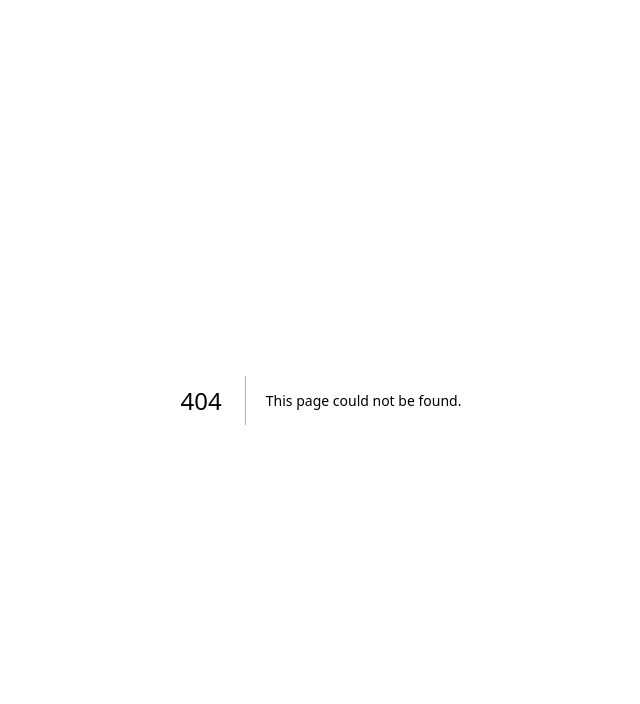
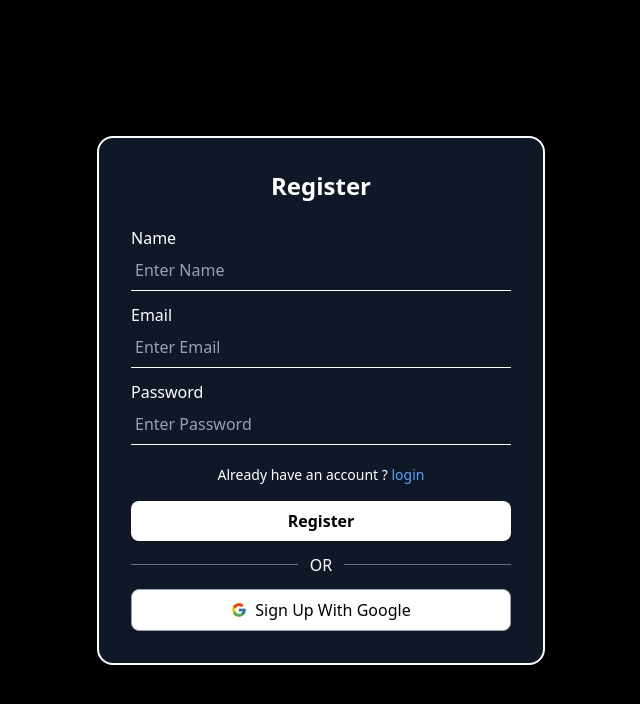
Before and after one commit to vitthalganeshshivane/Destination_NextJs, a Next.js app in the folder practice-project-02-next-auth-webapp/: page /register in a window 1280 px wide. Before the commit this address had no page. Shown: the top 704 px of the page, without its empty margins (319-959 px from the left). Built offline with nearby package versions, Linux system fonts and the light colour scheme.

Commit message:
feat(auth): add register page UI with form inputs

```diff
--- /dev/null
+++ b/practice-project-02-next-auth-webapp/src/app/register/page.tsx
@@ -0,0 +1,73 @@
+"use client";
+import React, { useState } from "react";
+import { FcGoogle } from "react-icons/fc";
+
+function Register() {
+  const [name, setName] = useState("");
+  const [email, setEmail] = useState("");
+  const [password, setPassword] = useState("");
+
+  return (
+    <div className="min-h-screen flex items-center justify-center bg-black text-white px-4">
+      <div className="w-full max-w-md border-2 border-white rounded-2xl p-8 shadow-8 bg-gray-900">
+        <h1 className="text-2xl font-semibold text-center mb-6">Register</h1>
+        <form>
+          <div>
+            <label className="block font-medium">Name</label>
+            <input
+              type="text"
+              placeholder="Enter Name"
+              className="w-full border-b border-white py-2 px-1 bg-gray-900 text-white outline-none placeholder-gray-400"
+              value={name}
+              onChange={(e: React.ChangeEvent) => setName(e.target.value)}
+            />
+          </div>
+
+          <div>
+            <label className="block mt-3 font-medium">Email</label>
+            <input
+              type="email"
+              placeholder="Enter Email"
+              className="w-full border-b border-white py-2 px-1 bg-gray-900 text-white outline-none placeholder-gray-400"
+              value={email}
+              onChange={(e: React.ChangeEvent) => setEmail(e.target.value)}
+            />
+          </div>
+
+          <div>
+            <label className="block mt-3 font-medium">Password</label>
+            <input
+              type="password"
+              placeholder="Enter Password"
+              className="w-full border-b border-white py-2 px-1 mb-4 bg-gray-900 text-white outline-none placeholder-gray-400"
+              value={password}
+              onChange={(e: React.ChangeEvent) => setPassword(e.target.value)}
+            />
+          </div>
+
+          <p className="text-sm text-center mt-1 mb-4">
+            Already have an account ?{" "}
+            <span className="text-blue-400 hover:underline">login</span>
+          </p>
+
+          <button className="w-full py-2 px-4 mb-3 bg-white text-black font-semibold rounded-lg hover:bg-gray-300 transition-colors">
+            Register
+          </button>
+        </form>
+
+        <div className="mb-3 flex gap-3 items-center justify-center">
+          <hr className="flex-grow border-gray-500" />
+          <span>OR</span>
+          <hr className="flex-grow border-gray-500" />
+        </div>
+
+        <button className="w-full flex items-center justify-center gap-2 py-2 px-4 border border-gray-400 rounded-lg bg-white text-black hover:bg-gray-300 transition-colors">
+          <FcGoogle />
+          <span>Sign Up With Google</span>
+        </button>
+      </div>
+    </div>
+  );
+}
+
+export default Register;
```
